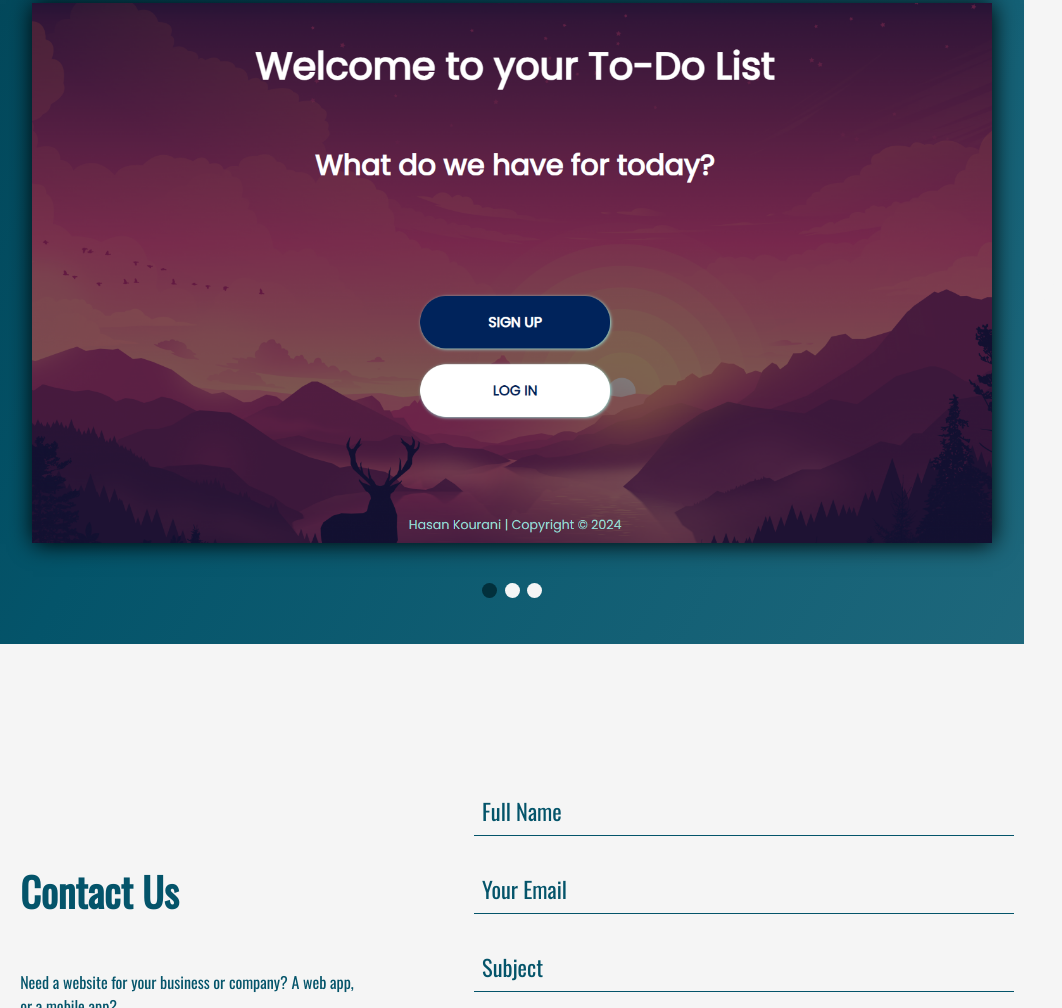
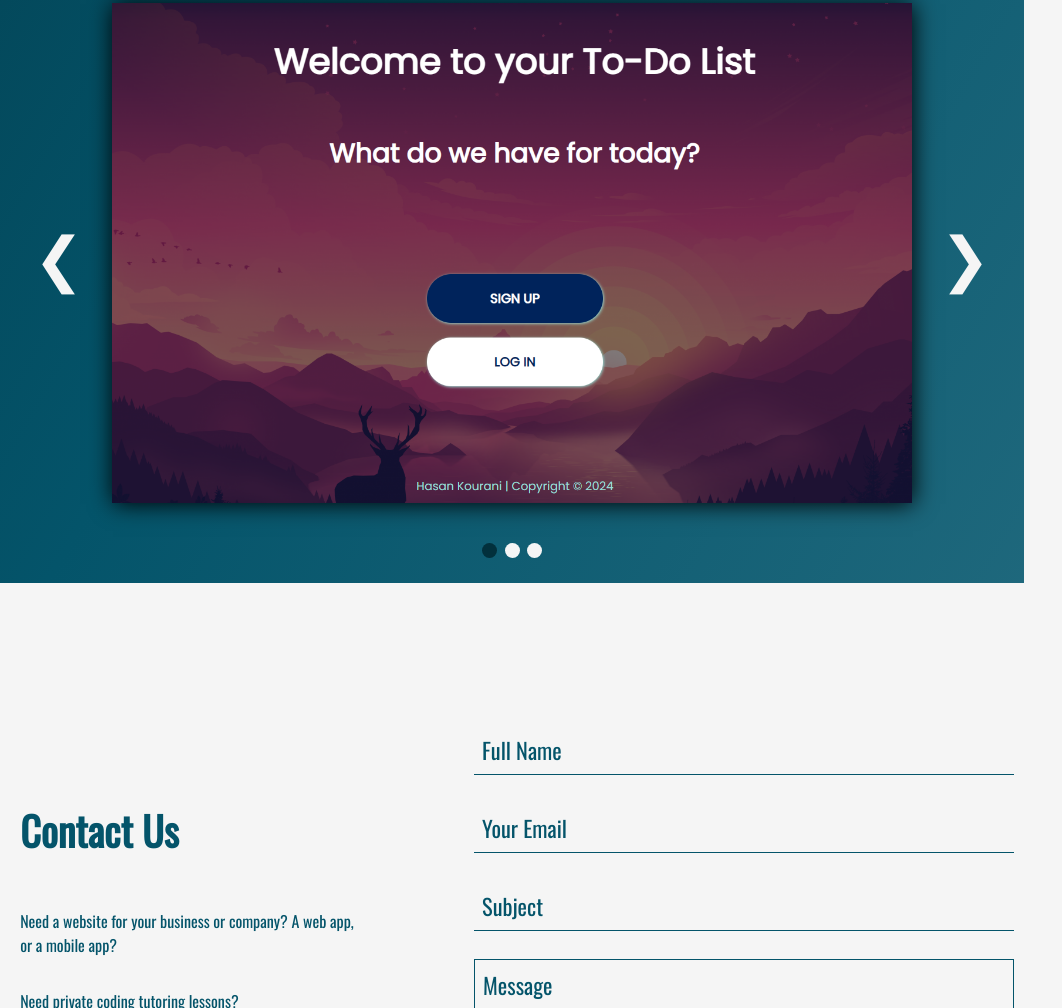
Before and after one commit to HasanKourani/Portfolio-Website, a website: page public/index.html in a window 1024 px wide. Shown: the part 3784-4792 px from the top of the page, 1062 px wide, since content can reach past the window. Drawn offline with nearby package versions, Linux system fonts and the light colour scheme.

Commit message:
Responsiveness updated

```diff
--- a/public/index.html
+++ b/public/index.html
@@ -149,7 +149,7 @@
                 <img src="Images/ToDoList.png" alt="ToDoList">
                 <div class="content">
                  <h3>To-Do List Web App</h3>
-                 <p>A to-do list web app done using NodeJS, ExpressJS, and MongoDB</p>
+                 <p>A To-Do List web app done using NodeJS, ExpressJS, and MongoDB</p>
                 </div>
               </div>
             </a>
--- a/public/styles.css
+++ b/public/styles.css
@@ -781,6 +781,10 @@ footer p {
     margin: 10% 0 10% 0;
   }
 
+  .container3 img{
+    width: 100px;
+  }
+
   .circle{
     display: grid;
     grid-template-columns: 1fr 1fr 1fr;
@@ -944,10 +948,19 @@ footer p {
 
   .container5{
     height: auto;
+    width: 100%;
+    display: flex;
+    flex-direction: column;
+    justify-content: center;
   }
 
-  .dotCont{
-    margin-bottom: 4%;
+  .image{
+    height: 500px;
+    width: 800px;
+  }
+
+  .prev,.next{
+    font-size: 60px;
   }
 
   .contactText{
```
